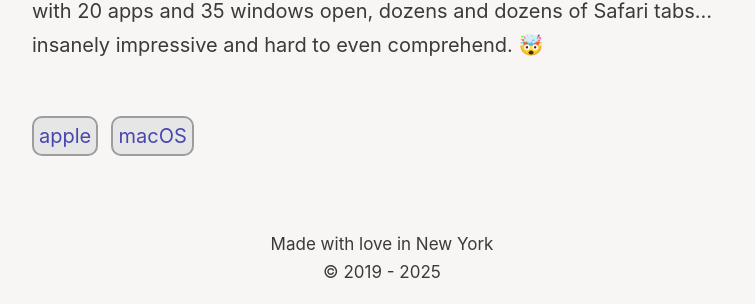
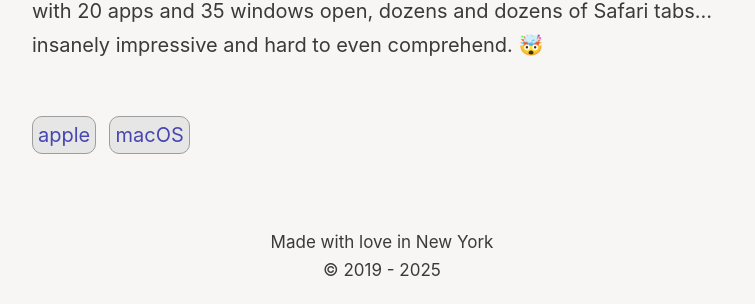
Before and after one commit to victorwynne/victorwynne, a Jekyll site: the page built from _posts/2021-11-19-apple-silicon-temperatures.md, in a window 1280 px wide. Shown: the part 978-1282 px from the top of the page, without its empty margins (258-1013 px from the left). Built offline with Jekyll 4.4.1, drawn with Linux system fonts in a browser that asks for light colours.

Commit message:
_posts.scss

```diff
--- a/_sass/_posts.scss
+++ b/_sass/_posts.scss
@@ -157,7 +157,7 @@ figure {
     padding-bottom: 1px;
     padding-left: 5px;
     padding-right: 5px;
-    border: 2px solid $tag-border;
+    border: 1.5px solid $tag-border;
     border-radius: 0.5em;
     margin-bottom: 0.7rem;
     margin-right: 0.1rem;
@@ -167,7 +167,7 @@ figure {
     @media (prefers-color-scheme: light) {
       color: $light-scheme-accent;
       background-color: $light-scheme-tag-bg;
-      border: 2px solid $light-scheme-tag-border;
+      border: 1.5px solid $light-scheme-tag-border;
     }
   }
 
```
